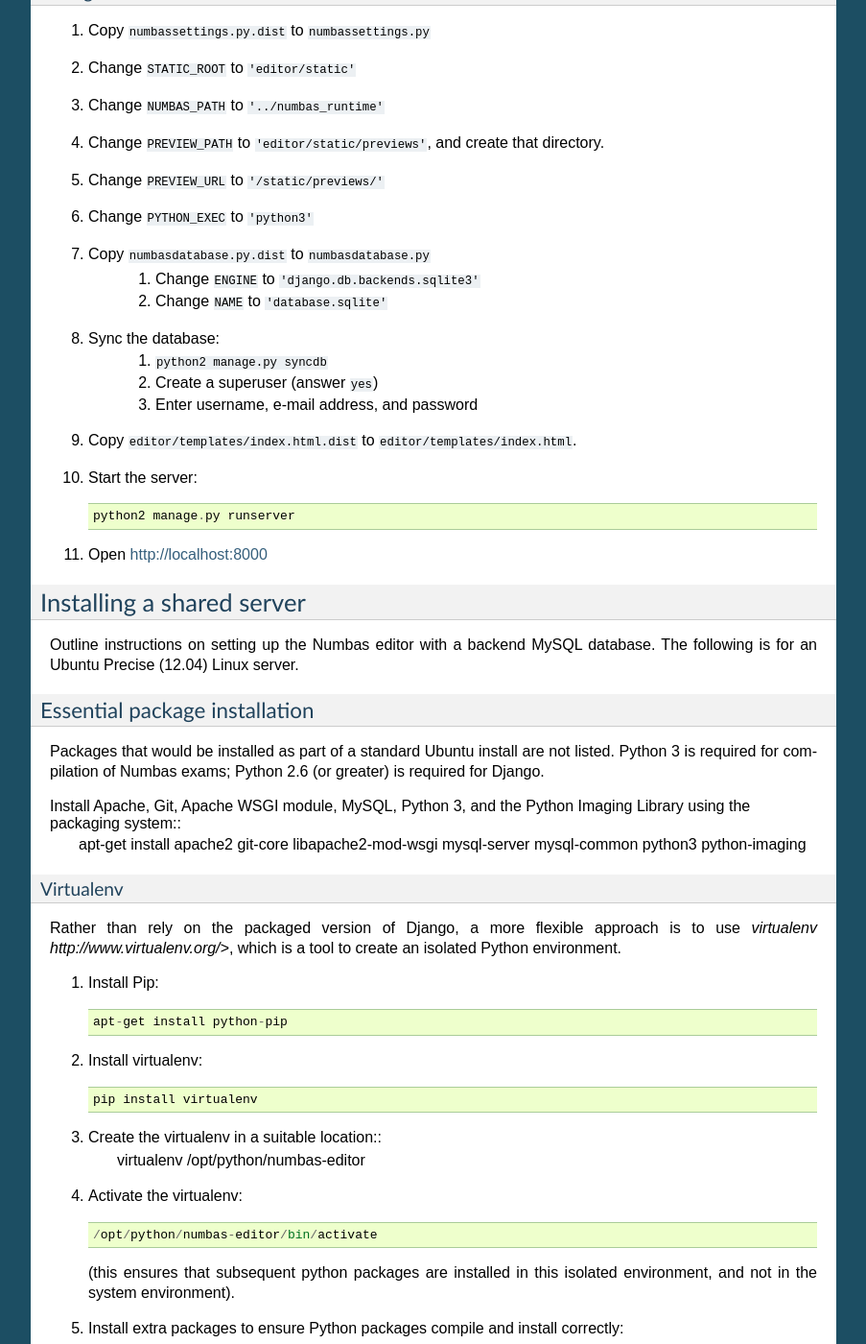
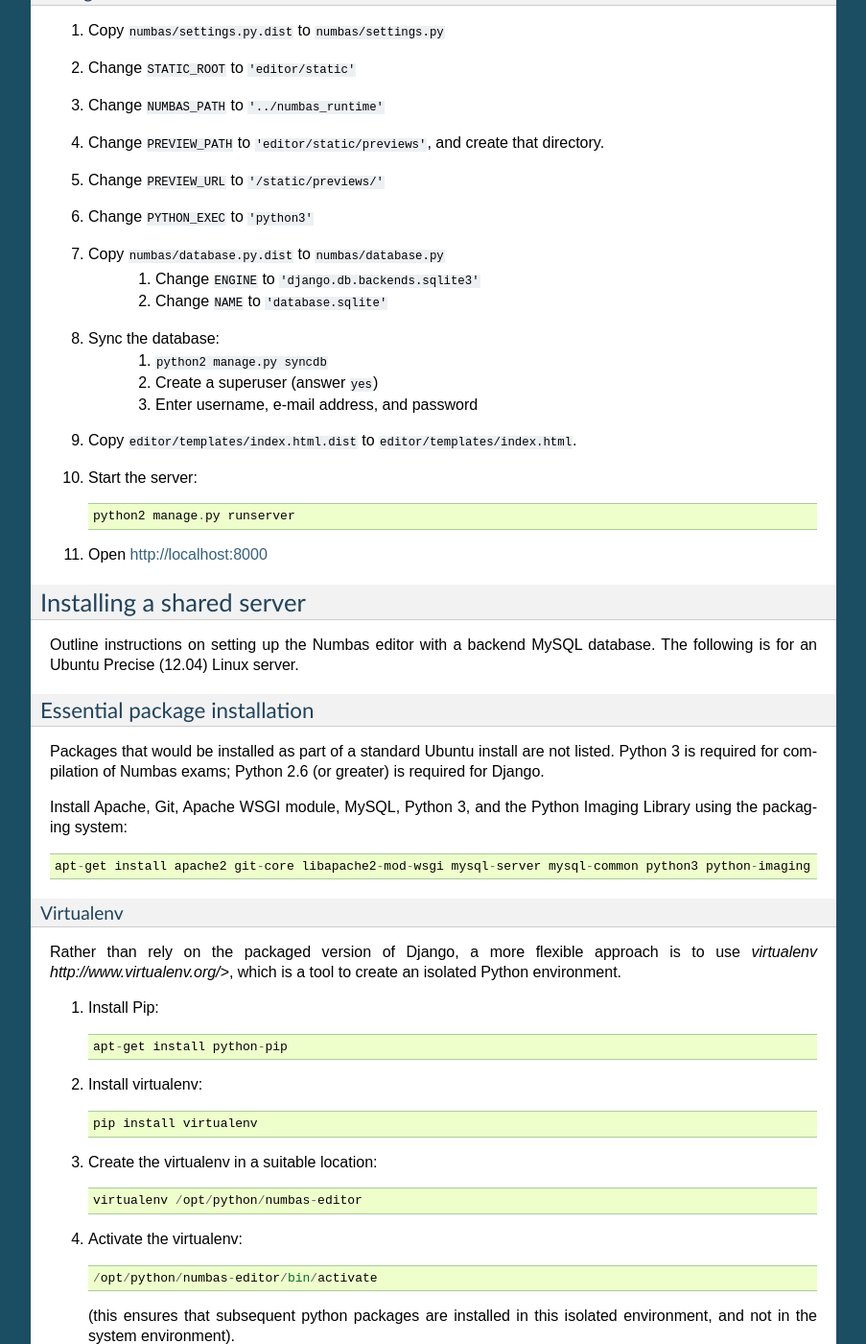
Before and after one commit to numbas/editor-docs, a Sphinx documentation site: the page built from source/server-installation.rst, in a window 1280 px wide and 1400 px high, scrolled down 1932 px. Shown: the whole window at 96% size, without its empty margins (198-1101 px from the left). Built offline with Sphinx 7.4.7, drawn with Linux system fonts in a browser that asks for light colours; some of the changed text lies outside the part shown.

Commit message:
fix typos in server installation

```diff
--- a/source/server-installation.rst
+++ b/source/server-installation.rst
@@ -31,13 +31,13 @@ Installation
 Configuration
 *************
 
-#. Copy :file:`numbas\settings.py.dist` to :file:`numbas\settings.py`
+#. Copy :file:`numbas/settings.py.dist` to :file:`numbas/settings.py`
 #. Change ``STATIC_ROOT`` to ``'editor/static'``
 #. Change ``NUMBAS_PATH`` to ``'../numbas_runtime'``
 #. Change ``PREVIEW_PATH`` to ``'editor/static/previews'``, and create that directory.
 #. Change ``PREVIEW_URL`` to ``'/static/previews/'``
 #. Change ``PYTHON_EXEC`` to ``'c:/python33/python'``
-#. Copy :file:`numbas\database.py.dist` to :file:`numbas\database.py`
+#. Copy :file:`numbas/database.py.dist` to :file:`numbas/database.py`
     #. Change ``ENGINE`` to ``'django.db.backends.sqlite3'``
     #. Change ``NAME`` to ``'database.sqlite'``
 #. Sync the database:
@@ -78,13 +78,13 @@ Installation
 Configuration
 *************
 
-#. Copy :file:`numbas\settings.py.dist` to :file:`numbas\settings.py`
+#. Copy :file:`numbas/settings.py.dist` to :file:`numbas/settings.py`
 #. Change ``STATIC_ROOT`` to ``'editor/static'``
 #. Change ``NUMBAS_PATH`` to ``'../numbas_runtime'``
 #. Change ``PREVIEW_PATH`` to ``'editor/static/previews'``, and create that directory.
 #. Change ``PREVIEW_URL`` to ``'/static/previews/'``
 #. Change ``PYTHON_EXEC`` to ``'python3'``
-#. Copy :file:`numbas\database.py.dist` to :file:`numbas\database.py`
+#. Copy :file:`numbas/database.py.dist` to :file:`numbas/database.py`
     #. Change ``ENGINE`` to ``'django.db.backends.sqlite3'``
     #. Change ``NAME`` to ``'database.sqlite'``
 #. Sync the database:
@@ -109,6 +109,7 @@ Essential package installation
 Packages that would be installed as part of a standard Ubuntu install are not listed. Python 3 is required for compilation of Numbas exams; Python 2.6 (or greater) is required for Django.
 
 Install Apache, Git, Apache WSGI module, MySQL, Python 3, and the Python Imaging Library using the packaging system::
+
     apt-get install apache2 git-core libapache2-mod-wsgi mysql-server mysql-common python3 python-imaging
 
 Virtualenv
@@ -125,6 +126,7 @@ Rather than rely on the packaged version of Django, a more flexible approach is
     pip install virtualenv
 
 #. Create the virtualenv in a suitable location::
+
     virtualenv /opt/python/numbas-editor
 #.
     Activate the virtualenv::
@@ -237,8 +239,8 @@ Required packages
 Configuration
 *******************
 
-#. Copy :file:`ldap_auth.py.dist` to :file:`ldap_auth.py` and edit, following the comments in that file.
-#. In :file:`settings.py` uncomment the LDAP auth line in ``AUTHENTICATION_BACKENDS`` and the ``ldap_auth`` import line.
+#. Copy :file:`numbas/ldap_auth.py.dist` to :file:`numbas/ldap_auth.py` and edit, following the comments in that file.
+#. In :file:`numbas/settings.py` uncomment the LDAP auth line in ``AUTHENTICATION_BACKENDS`` and the ``ldap_auth`` import line.
 
 Shibboleth authentication
 -------------------------
```
